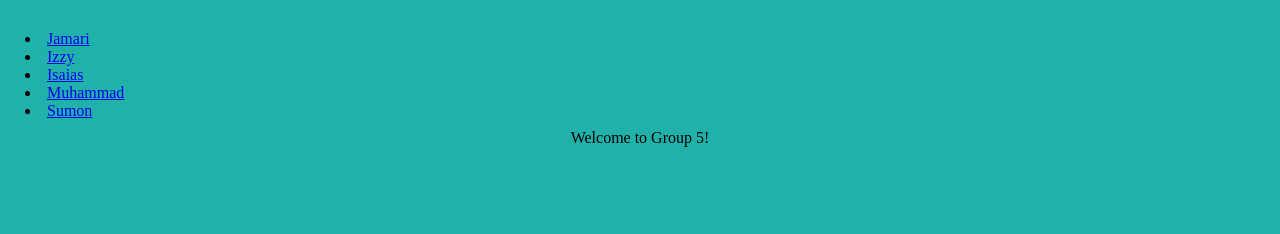
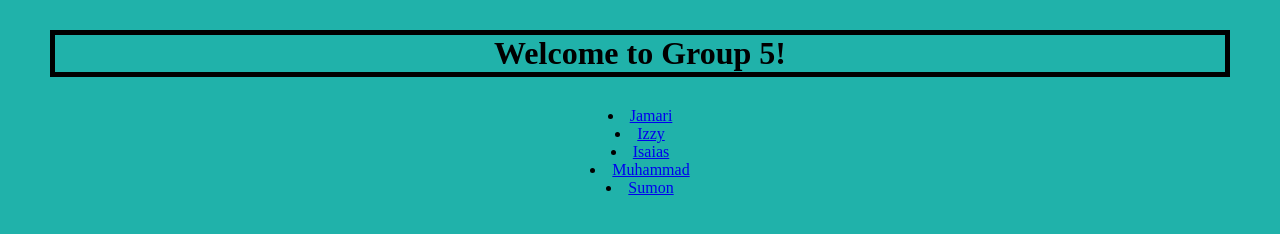
Before and after one commit to izzy-frizzy/Group-5, a plain HTML site: page index.html in a window 1280 px wide. Drawn offline with Linux system fonts and the light colour scheme.

Commit message:
index update

```diff
--- a/index.html
+++ b/index.html
@@ -7,14 +7,18 @@
     <meta name="viewport" content="width=device-width, initial-scale=1.0">
     <title>Document</title>
 </head>
+
+<h1>Welcome to Group 5!</h1>
+
 <body>
-
-   <li> <a href="jamari.html">Jamari </a> </li>
-   <li> <a href="izzy.html">Izzy </a> </li>
-     <li> <a href="isaias.html">Isaias </a> </li>
-     <li> <a href="Muhammad.html">Muhammad </a> </li>
-     <li> <a href="Sumon.html">Sumon </a> </li>
+ <div class="names">
+      <li> <a href="jamari.html">Jamari </a> </li>
+      <li> <a href="izzy.html">Izzy </a> </li>
+      <li> <a href="isaias.html">Isaias </a> </li>
+      <li> <a href="Muhammad.html">Muhammad </a> </li>
+      <li> <a href="Sumon.html">Sumon </a> </li>
+  </div>
 
 </body>
-<p>Welcome to Group 5!</p>
+
 </html>
--- a/styles.css
+++ b/styles.css
@@ -28,6 +28,10 @@ div {
     margin: 20px 25px;
     display: grid;
     place-items: center;
+}
+
+.names{
+    text-align: center;
 }
 
 
```
